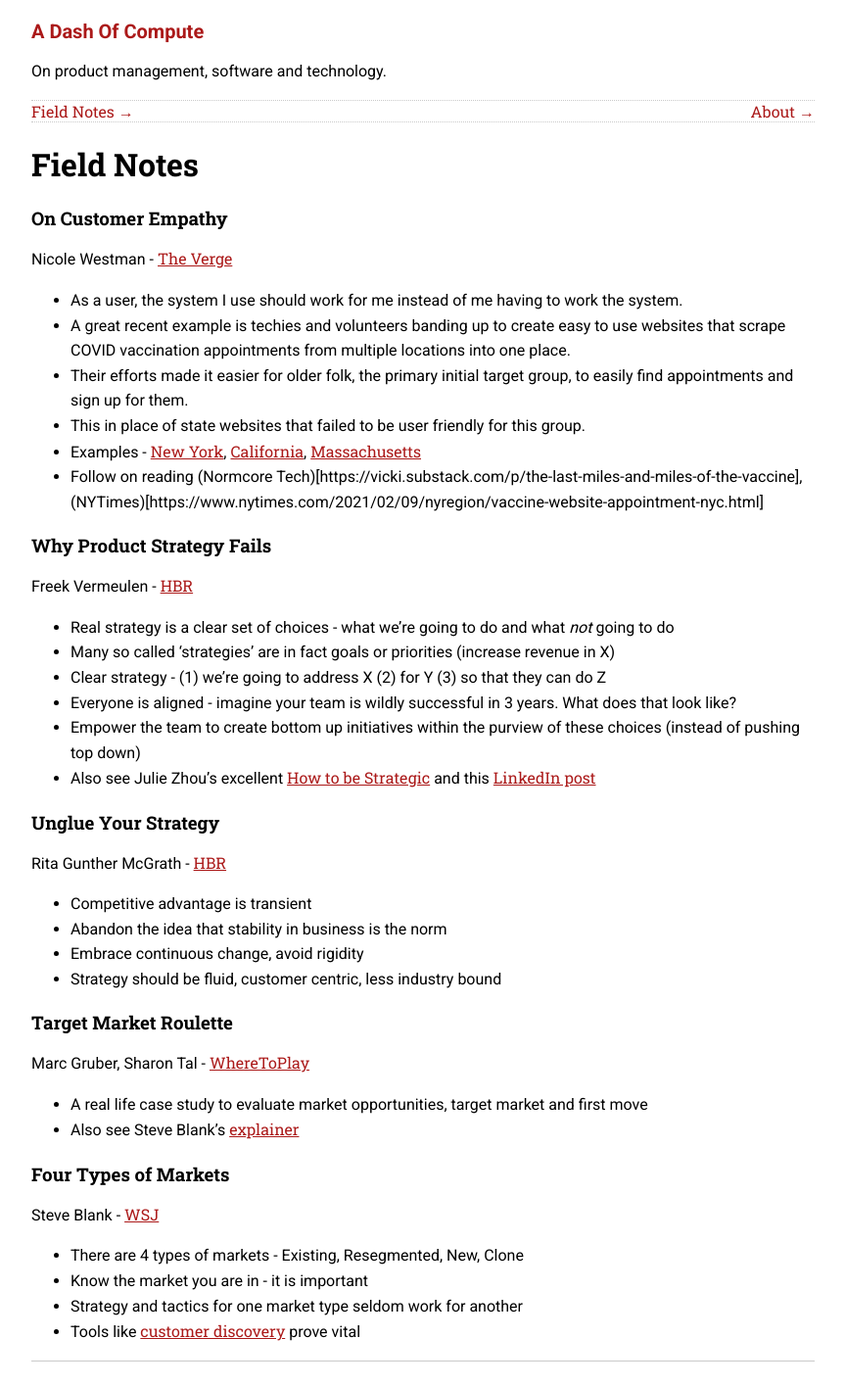
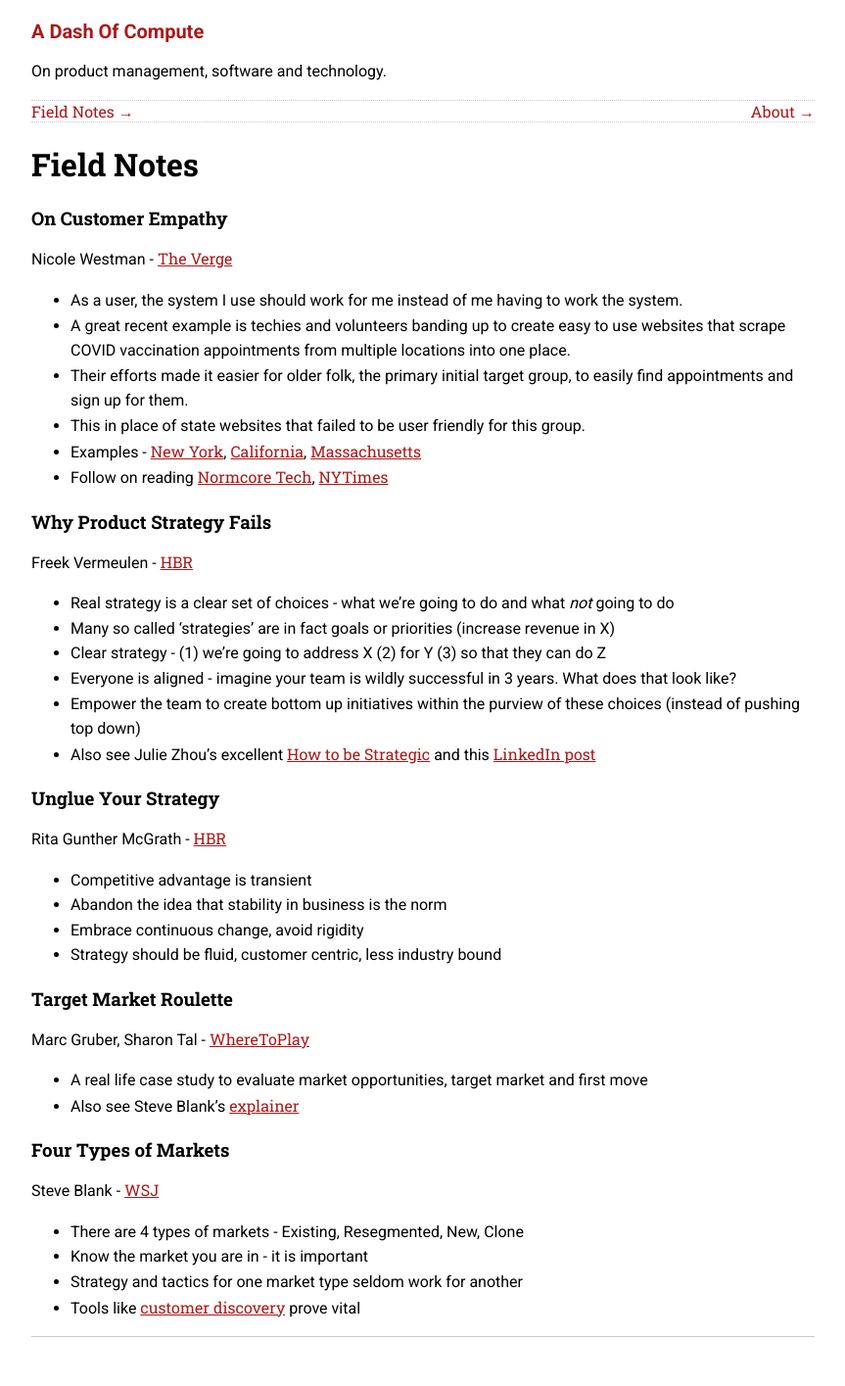
Before and after one commit to sautee/sautee.github.io, a Jekyll site: the page built from pages/fieldnotes.md, in a window 1280 px wide. Shown: the whole page at 98% size, without its empty margins (208-1071 px from the left). Built offline with Jekyll 4.4.1, drawn with Linux system fonts in a browser that asks for light colours; after the commit the page ends 1390 px from its top, so only the background shows below that.

Commit message:
Update fieldnotes.md

```diff
--- a/pages/fieldnotes.md
+++ b/pages/fieldnotes.md
@@ -13,7 +13,7 @@
 - Their efforts made it easier for older folk, the primary initial target group, to easily find appointments and sign up for them.
 - This in place of state websites that failed to be user friendly for this group.
 - Examples - [New York](https://nycvaccinelist.com/), [California](https://www.vaccinateca.com/), [Massachusetts](https://www.macovidvaccines.com/)
-- Follow on reading (Normcore Tech)[https://vicki.substack.com/p/the-last-miles-and-miles-of-the-vaccine], (NYTimes)[https://www.nytimes.com/2021/02/09/nyregion/vaccine-website-appointment-nyc.html]
+- Follow on reading [Normcore Tech](https://vicki.substack.com/p/the-last-miles-and-miles-of-the-vaccine), [NYTimes](https://www.nytimes.com/2021/02/09/nyregion/vaccine-website-appointment-nyc.html)
 
 ### Why Product Strategy Fails
 Freek Vermeulen - [HBR](https://hbr.org/2017/11/many-strategies-fail-because-theyre-not-actually-strategies)
```
